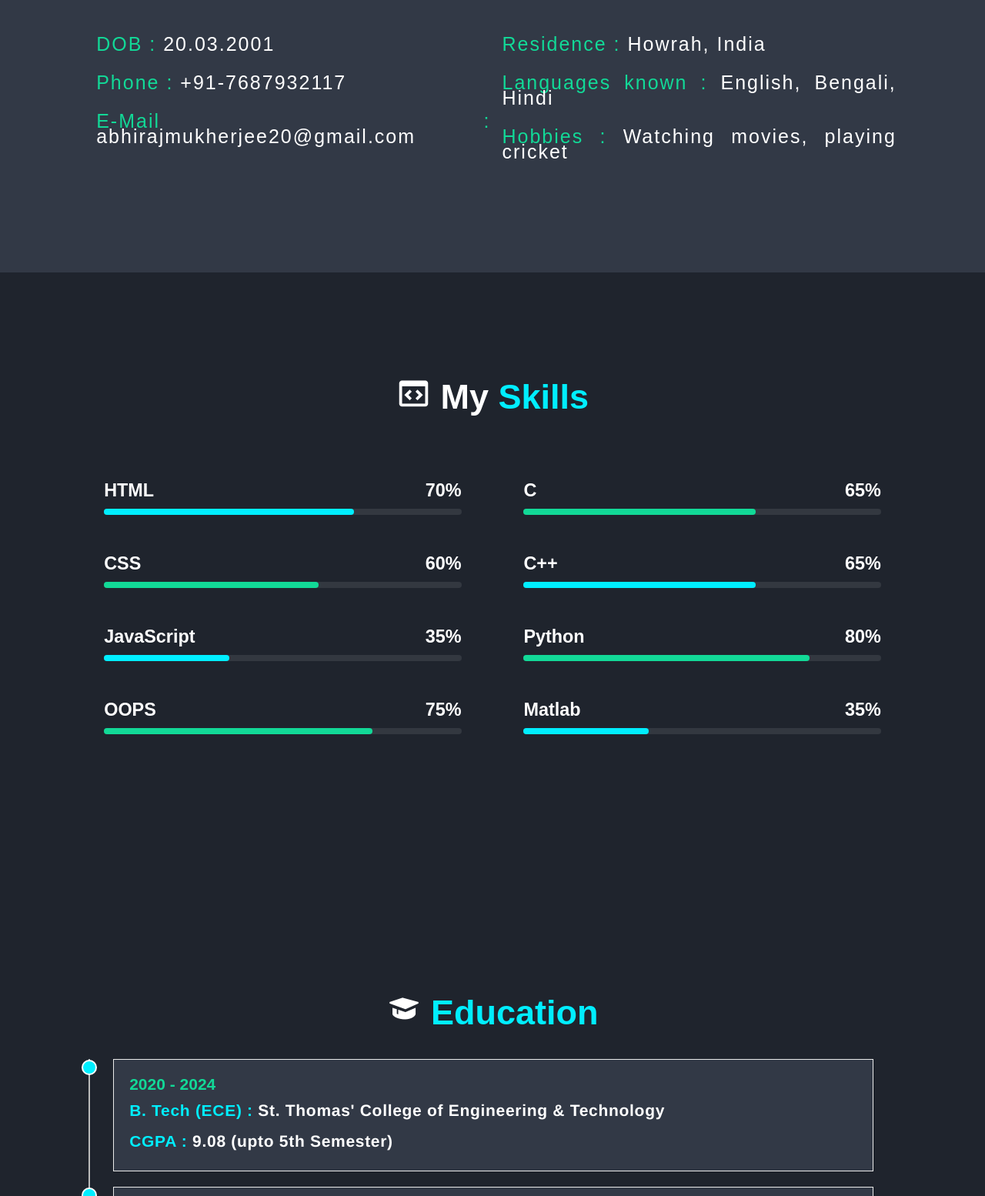
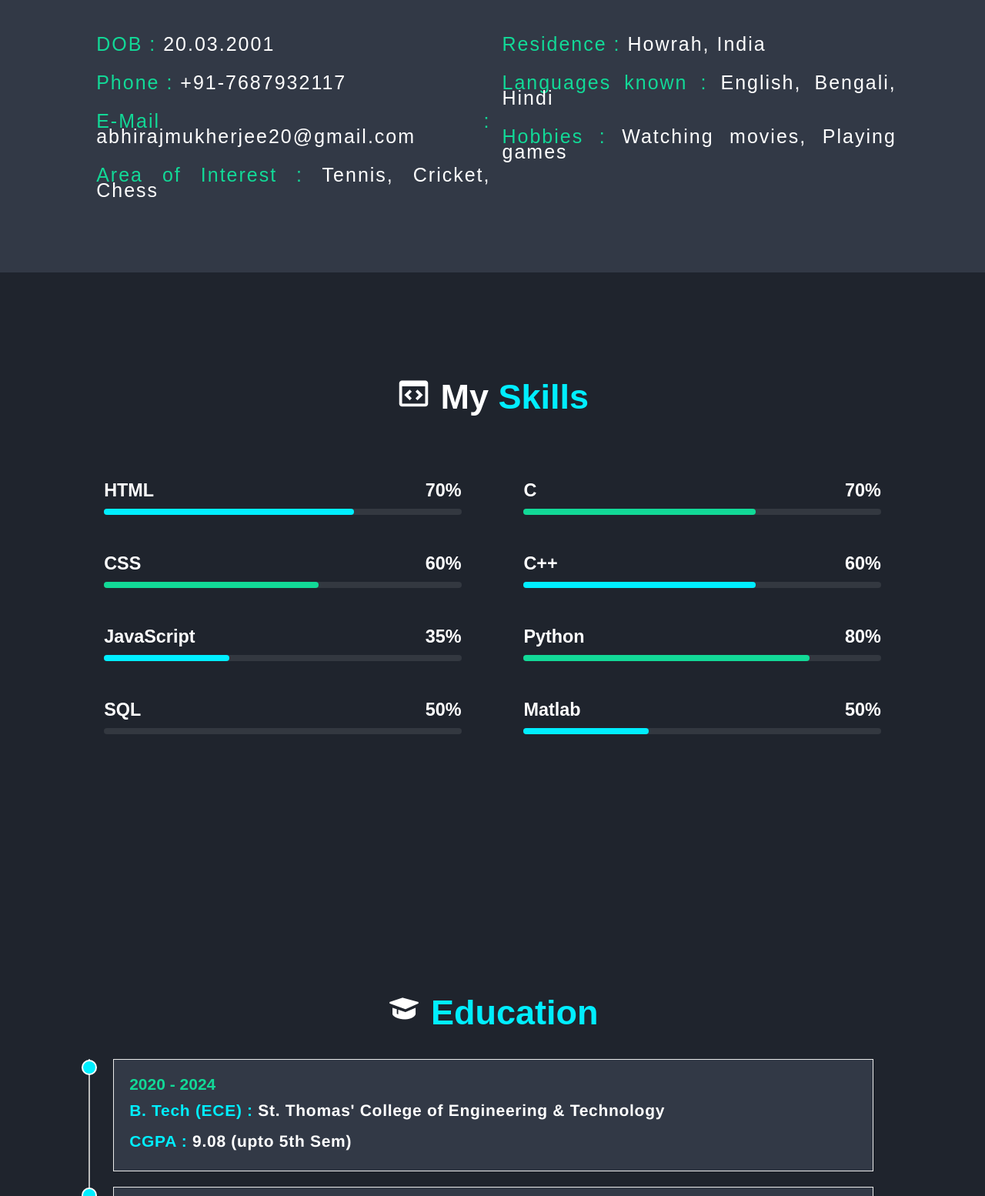
Before and after one commit to codeabhiraj20/codeabhiraj20.github.io, a plain HTML site: page index.html in a window 1280 px wide. Shown: the part 1246-2800 px from the top of the page at 77% size. Drawn offline with nearby package versions, Linux system fonts and the light colour scheme.

Commit message:
updated_on_21.06

```diff
--- a/index.html
+++ b/index.html
@@ -38,7 +38,7 @@
             <h1>
                 <span2 class="multiple-text"></span2>
             </h1>
-            <h3>4th year student of <span>Electronics and Communication Engineering</span></h3>
+            <h3>3rd year student of <span>Electronics and Communication Engineering</span></h3>
             <p>St. Thomas' College of Engineering & Technology</p>
             <div class="social-media">
                 <a href="https://www.facebook.com/abhiraj.mukherjee.20/" target="_blank" class="facebook"><i
@@ -46,12 +46,12 @@
                 <a href="https://www.linkedin.com/in/abhiraj-mukherjee-618871224" target="_blank" class="linkedin"><i
                         class='bx bxl-linkedin-square'></i></a>
                 <a href="https://twitter.com/abhirajmukherje" target="_blank" class="twitter"><i class='bx bxl-twitter'></i></a>
-                <a href="https://www.instagram.com/abhiraj.mukherjee.20/" target="_blank" class="instagram"><i
+                <a href="https://www.instagram.com/mukherjee_abhiraj/" target="_blank" class="instagram"><i
                         class='bx bxl-instagram'></i></a>
                 <a href="https://wa.me/917687932117" target="_blank" class="whatsapp"><i class='bx bxl-whatsapp'></i></a>
             </div>
             <!-- <a href="CV.pdf" download class="btn">Download CV</a> -->
-            <a href="Abhiraj_Mukherjee_Resume_19-06-2023-19-54-36.pdf" target="_blank" class="btn">Download CV</a>
+            <a href="Abhiraj_Mukherjee_Resume_21-06-2023-18-53-14.pdf" target="_blank" class="btn">Download CV</a>
             <!-- <a href="#" class="btn">Download CV</a> -->
         </div>
         <div class="home-img">
@@ -93,6 +93,9 @@
                         <p>
                             <span2> E-Mail : </span2> abhirajmukherjee20@gmail.com
                         </p>
+                        <p>
+                            <span2> Area of Interest : </span2> Tennis, Cricket, Chess
+                        </p>
                     </div>
                     <div class="box">
                         <p>
@@ -102,7 +105,7 @@
                             <span2> Languages known : </span2> English, Bengali, Hindi
                         </p>
                         <p>
-                            <span2> Hobbies : </span2> Watching movies, playing cricket
+                            <span2> Hobbies : </span2> Watching movies, Playing games
                         </p>
                     </div>
                 </div>
@@ -156,12 +159,12 @@
 
                 <div class="skill-box">
                     <div class="space">
-                        <h3>OOPS</h3>
-                        <h3>75%</h3>
+                        <h3>SQL</h3>
+                        <h3>50%</h3>
                     </div>
 
                     <div class="skill-bar">
-                        <span class="skill-per oops"></span>
+                        <span class="skill-per sql"></span>
                     </div>
                 </div>
             </div>
@@ -170,7 +173,7 @@
                 <div class="skill-box">
                     <div class="space">
                         <h3>C</h3>
-                        <h3>65%</h3>
+                        <h3>70%</h3>
                     </div>
 
                     <div class="skill-bar">
@@ -181,7 +184,7 @@
                 <div class="skill-box">
                     <div class="space">
                         <h3>C++</h3>
-                        <h3>65%</h3>
+                        <h3>60%</h3>
                     </div>
 
                     <div class="skill-bar">
@@ -203,7 +206,7 @@
                 <div class="skill-box">
                     <div class="space">
                         <h3>Matlab</h3>
-                        <h3>35%</h3>
+                        <h3>50%</h3>
                     </div>
 
                     <div class="skill-bar">
@@ -228,7 +231,7 @@
             <div class="box2 ed-box1">
                 <h4>2020 - 2024 </h4>
                 <h3><span>B. Tech (ECE) : </span>St. Thomas' College of Engineering & Technology </h3>
-                <h3><span>CGPA : </span>9.08 (upto 5th Semester)</h3>
+                <h3><span>CGPA : </span>9.08 (upto 5th Sem)</h3>
 
             </div>
             <div class="box2 ed-box2">
```
Also changed, not shown: 2 other files.
